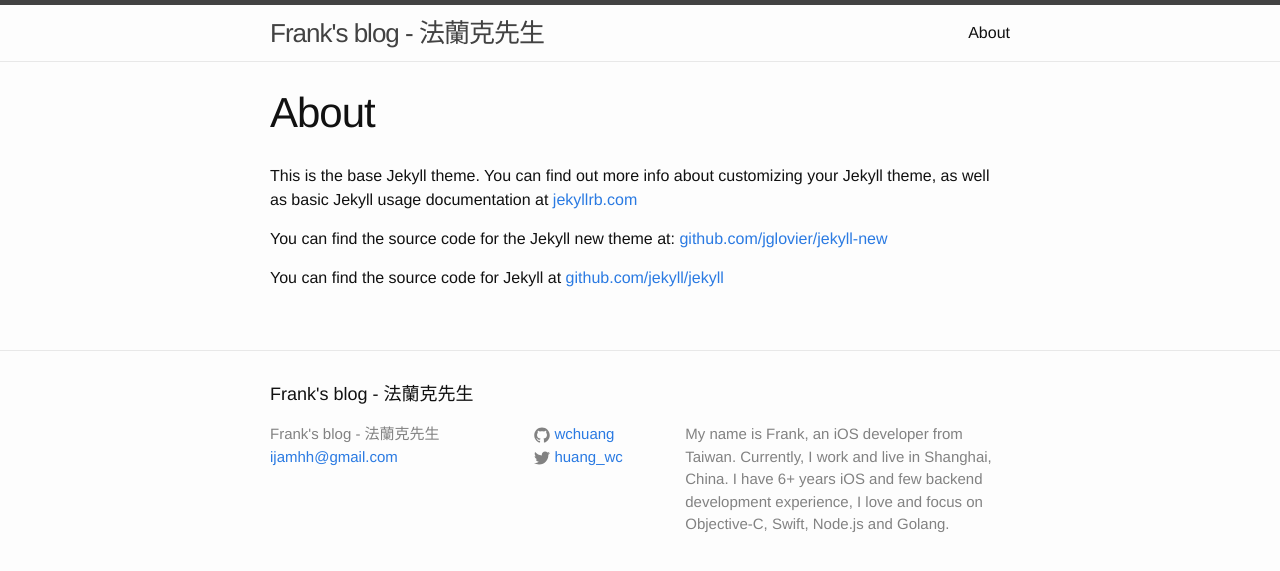
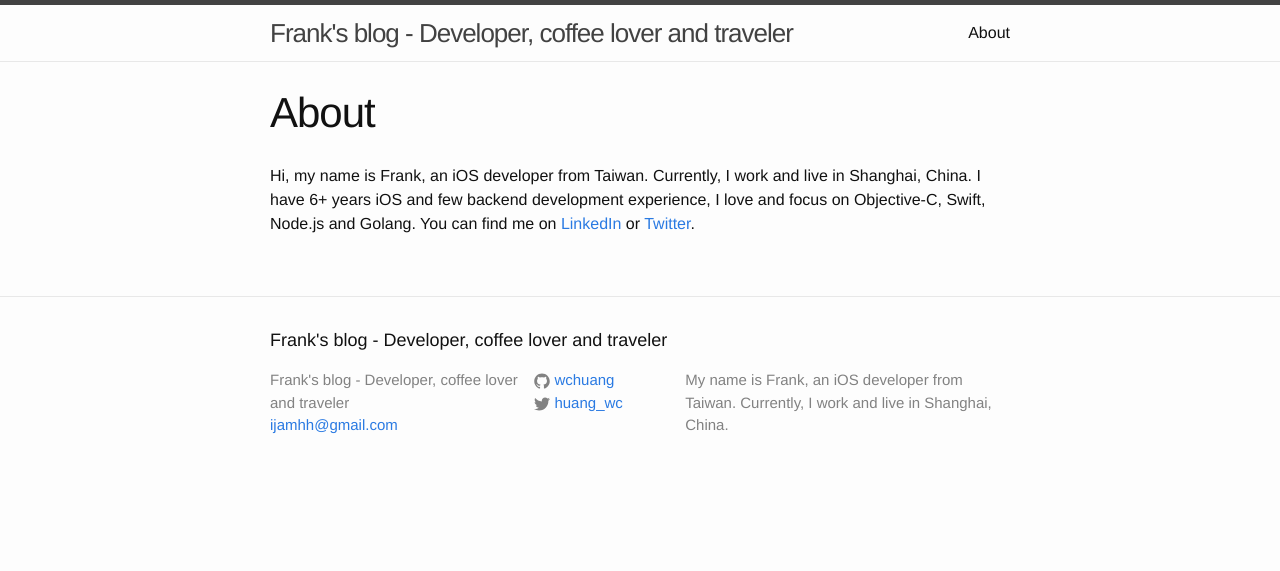
Before and after one commit to wchuang/wchuang.github.io, a Jekyll site: the page built from about.md, in a window 1280 px wide. Shown: the top 571 px of the page. Built offline with Jekyll 4.4.1, drawn with Linux system fonts in a browser that asks for light colours.

Commit message:
Modify config and remove welcome to jekyll post

```diff
--- a/_config.yml
+++ b/_config.yml
@@ -1,11 +1,9 @@
 # Site settings
-title: Frank's blog - 法蘭克先生
+title: Frank's blog - Developer, coffee lover and traveler
 email: ijamhh@gmail.com
 description: > # this means to ignore newlines until "baseurl:"
   My name is Frank, an iOS developer from Taiwan.
   Currently, I work and live in Shanghai, China.
-  I have 6+ years iOS and few backend development experience,
-  I love and focus on Objective-C, Swift, Node.js and Golang.
 baseurl: "" # the subpath of your site, e.g. /blog/
 url: "http://blog.wchuang.me" # the base hostname & protocol for your site
 twitter_username: huang_wc
--- a/about.md
+++ b/about.md
@@ -4,8 +4,11 @@ title: About
 permalink: /about/
 ---
 
-This is the base Jekyll theme. You can find out more info about customizing your Jekyll theme, as well as basic Jekyll usage documentation at [jekyllrb.com](http://jekyllrb.com/)
-
-You can find the source code for the Jekyll new theme at: [github.com/jglovier/jekyll-new](https://github.com/jglovier/jekyll-new)
-
-You can find the source code for Jekyll at [github.com/jekyll/jekyll](https://github.com/jekyll/jekyll)
+Hi, my name is Frank, an iOS developer from Taiwan.
+Currently, I work and live in Shanghai, China.
+I have 6+ years iOS and few backend development experience,
+I love and focus on Objective-C, Swift, Node.js and Golang.
+You can find me on
+[LinkedIn](https://www.linkedin.com/in/franklol/)
+or
+[Twitter](https://twitter.com/huang_wc).
```
Also changed, not shown: _posts/2018-01-26-welcome-to-jekyll.markdown (deleted, +0 -25 lines).
